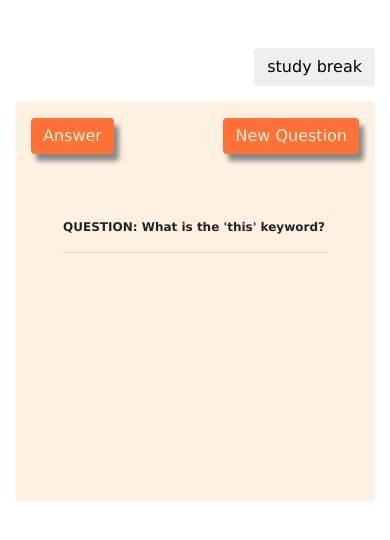
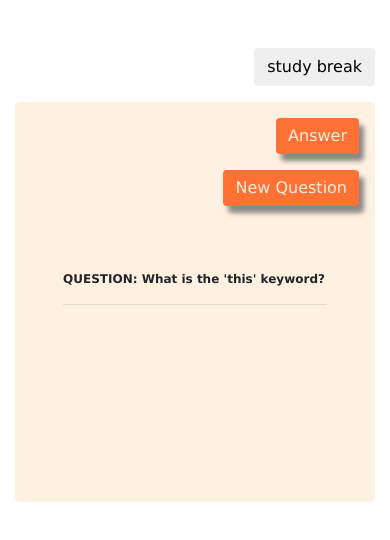
Before and after one commit to AmyWilford/cuecards, a React (Create React App) app: page /study in a window 390 px wide. Shown: the top 540 px of the page. Built offline with nearby package versions, Linux system fonts and the light colour scheme; a web font is replaced by a local one.

Commit message:
adjusted responsive styles for question buttons

```diff
--- a/src/components/Question.js
+++ b/src/components/Question.js
@@ -63,7 +63,8 @@ export default function Question() {
 
       <div>
         <StyledCard>
-        <div className="d-flex justify-content-between p-2">
+        <div className="row p-2">
+          <div className = "col-sm-6 custom-alignment">
           <div className={displayClass}>
             <StyledButton
               className="btn m-2 custom-shadow"
@@ -73,7 +74,9 @@ export default function Question() {
               Answer
             </StyledButton>
           </div>
+          </div>
 
+          <div className = "col-sm-6 text-right">
           <div className={displayClass}>
             <StyledButton
               className="btn m-2 custom-shadow"
@@ -83,7 +86,9 @@ export default function Question() {
               New Question
             </StyledButton>
           </div>
+          </div>
         </div>
+
           <div className=" p-5">
             <p className="font-weight-bold">QUESTION: <span id="question">{question.question}</span></p>
             <hr></hr>
--- a/src/components/styles.css
+++ b/src/components/styles.css
@@ -1,3 +1,11 @@
 .custom-shadow {
     box-shadow: 5px 7px 5px #888888;
 }
+
+
+
+@media only screen and (max-width: 576px) {
+    .custom-alignment {
+        text-align:right;
+  }
+}
```
